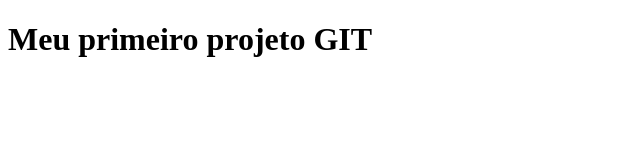
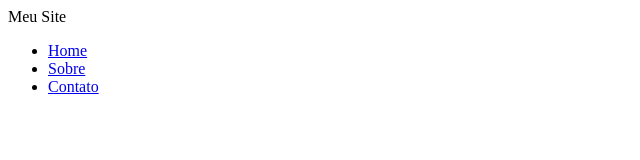
Before and after one commit to ByShotz/sitee, a plain HTML site: page index.html in a window 1280 px wide. Shown: the whole page, without its empty margins (0-640 px from the left). Drawn offline with Linux system fonts and the light colour scheme.

Commit message:
Adicionando o menu

```diff
--- a/index.html
+++ b/index.html
@@ -4,6 +4,11 @@
 	<title>mEU SITE</title>
 </head>
 <body>
-  <h1>Meu primeiro projeto GIT</h1>
+  Meu Site
+  <ul>
+  	<li><a href="index.html">Home</a></li>
+  	<li><a href="sobre.html">Sobre</a></li>
+  	<li><a href="contato.html">Contato</a></li>
+  </ul>
 </body>
 </html>
```
